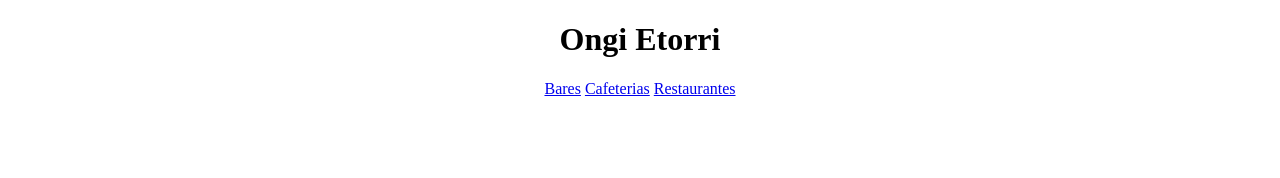
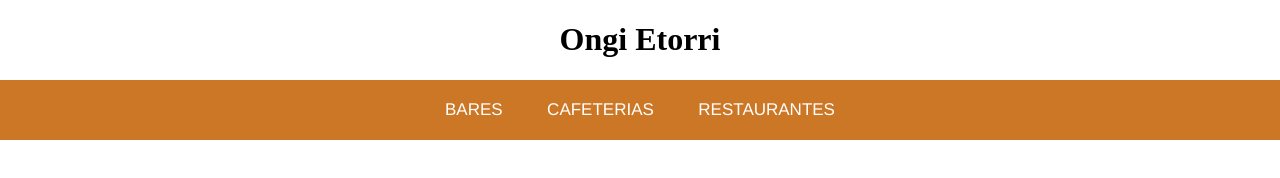
Before and after one commit to infabeti/R3-Naiara-Jomario-Alexander-Unai, a plain HTML site: page RETO3/index.html in a window 1280 px wide. Drawn offline with Linux system fonts and the light colour scheme.

Commit message:
css menu index

```diff
--- a/RETO3/css/index.css
+++ b/RETO3/css/index.css
@@ -1,13 +1,14 @@
 body{
-
-
+    margin: 0;
 }
 h1{
     text-align: center;
 }
 .menu{
+    background-color: #cc7726;
+    font-family: Helvetica, sans-serif;
     width: 100%;
-    height: 200px;
+    /* height: 200px; */
     margin: 0 auto;
     text-align: center;
 
@@ -16,4 +17,29 @@ h1{
     list-style: none;
     display: inline-block;
     margin:0 auto;
-}
+    padding: 20px;
+    border-radius: 5px;
+
+ }
+
+
+  /* aplicado al texto del menu */
+  .menu a {
+
+    text-transform: uppercase;
+    font-size: 17px;
+    font-weight: 550;
+    color: #ffffff;
+    position: relative;
+    text-decoration: none;
+    border-radius: 5px;
+  }
+  .menu li:hover{
+    transition: all 0.3s;
+    background-color: #ffc692;
+  }
+  .menu a:hover{
+    color: black;
+    transition: all 0.3s;
+    /* background-color: #cc7726; */
+  }
--- a/RETO3/index.html
+++ b/RETO3/index.html
@@ -3,14 +3,13 @@
 <head>
     <meta charset="UTF-8">
     <meta name="viewport" content="width=device-width, initial-scale=1.0">
-    <link rel="stylesheet" type="text/css" href="css/index.css">
+    <link rel="stylesheet" type="text/css" href="/css/index.css">
     <title>Document</title>
 
 </head>
 <body>
 
     <h1>Ongi Etorri</h1>
-
     <div class="menu">
         <li><a href="bares.html">Bares</a></li>
         <li><a href="cafeterias.html">Cafeterias</a></li>
```
